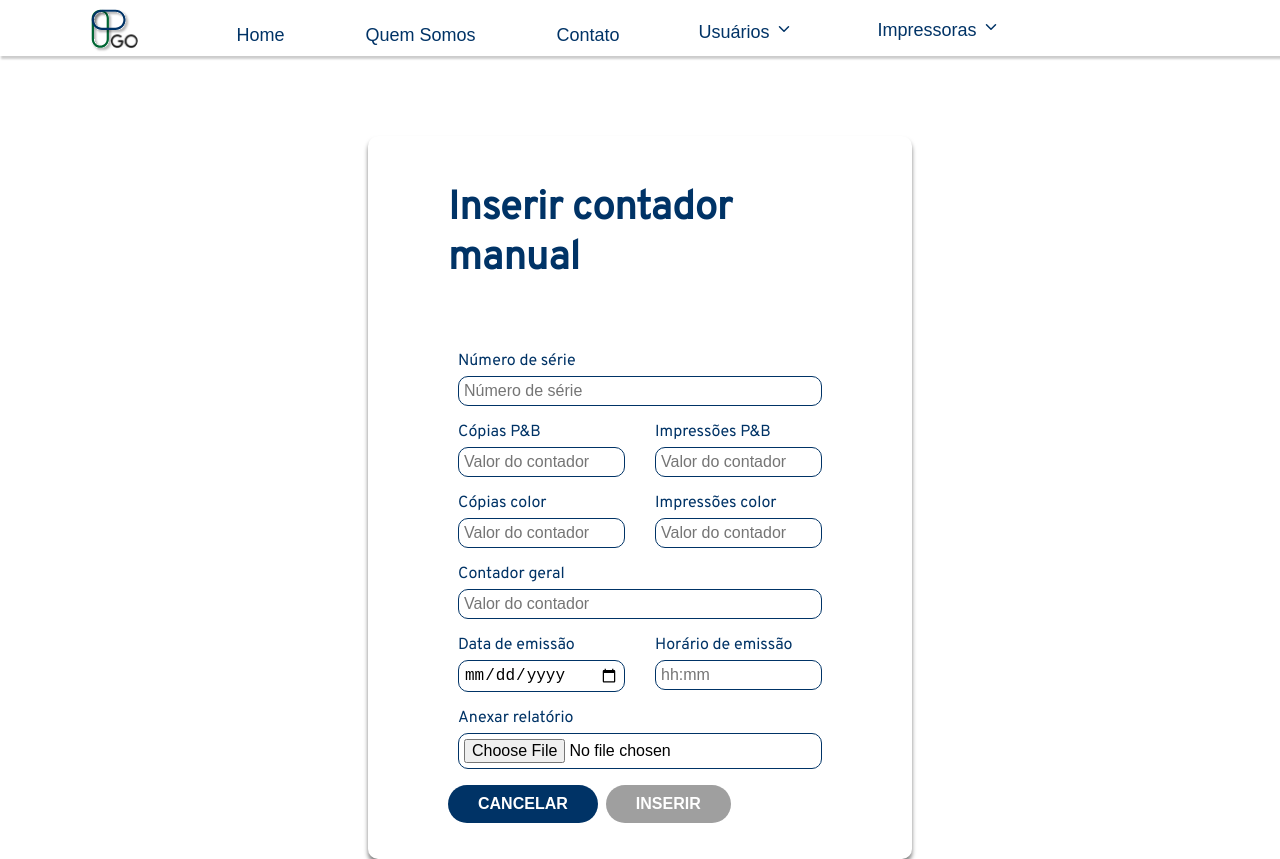
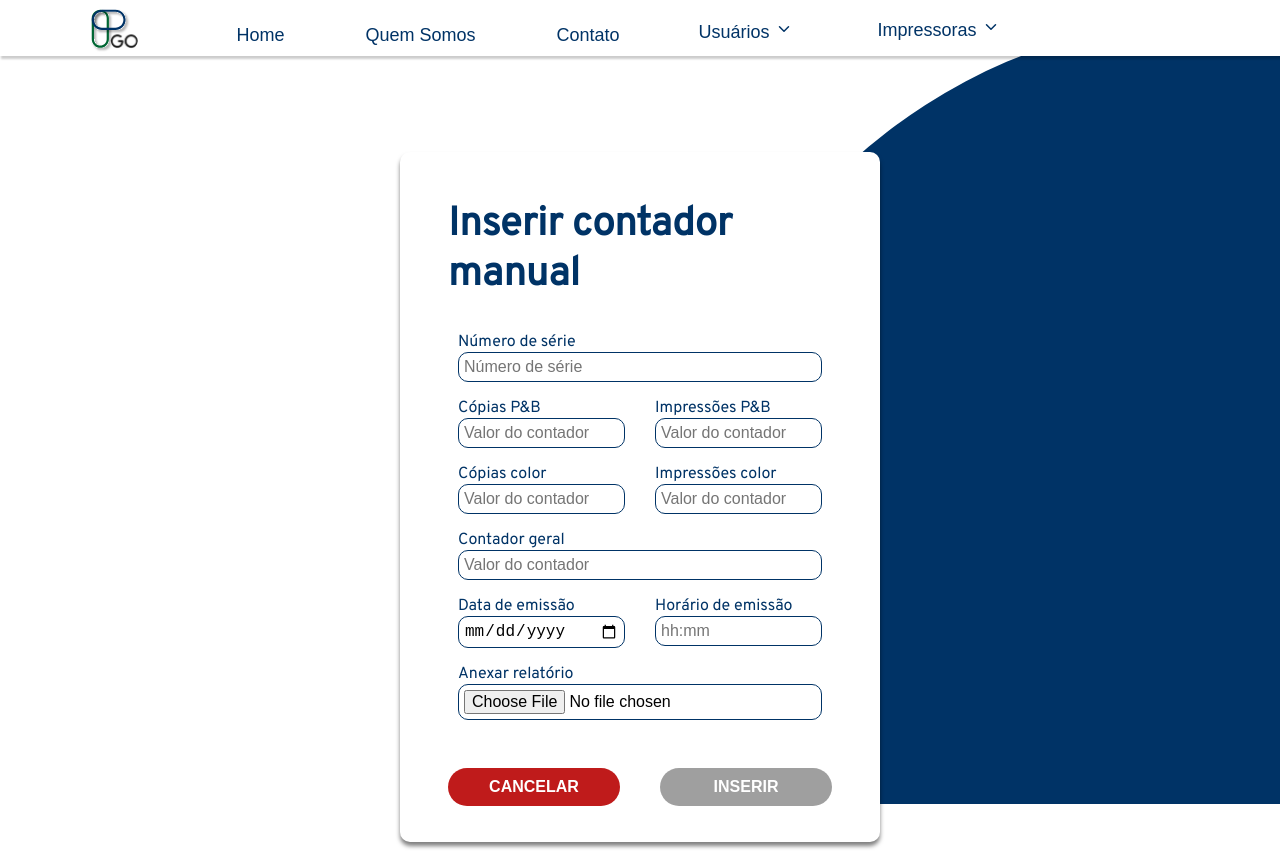
Before and after one commit to fga-eps-mds/2023.2-PrintGo-FrontEnd, a React (Create React App) app: page /inserirContador in a window 1280 px wide. Built offline with nearby package versions, Linux system fonts and the light colour scheme; no server answers.

Commit message:
:repeat: (#184) adicionando estilização do formulário

```diff
--- a/src/components/forms/CounterForm.js
+++ b/src/components/forms/CounterForm.js
@@ -109,7 +109,7 @@ export default function CounterForm() {
 
                 <div id="form-buttons">
                     <button className="form-button" type="button" id="cancel-bnt" >CANCELAR</button>
-                    <button className="form-button" type="submit" id="register-bnt" disabled={!isValid}>INSERIR</button>
+                    <button className="form-button" type="submit" id="insert-bnt" disabled={!isValid}>INSERIR</button>
                 </div>
 
             </form>
--- a/src/pages/InsertCounter.js
+++ b/src/pages/InsertCounter.js
@@ -1,4 +1,5 @@
 import "../style/pages/insertCounter.css";
+import ellipse_image from "../assets/login_ellipse.svg";
 import React from "react";
 import CounterForm from "../components/forms/CounterForm";
 import Navbar from "../components/navbar/Navbar";
@@ -10,6 +11,9 @@ export default function CreateUserPage() {
       <div id="form-container">
         <CounterForm />
       </div>
+      <div id="ellipse-insert-counter">
+        <img alt="" src={ellipse_image}/>
+      </div>
     </>
   );
 }
--- a/src/style/components/counterForm.css
+++ b/src/style/components/counterForm.css
@@ -3,12 +3,13 @@
     border-radius: 10px;
     display: flex;
     width: 30vw;
+    max-width: 30rem;
     height: 100%;
     justify-content: center;
     align-items: center;
     flex-direction: column;
     box-shadow: 0px 4px 4px rgba(0, 0, 0, 0.5);
-    padding: 1rem 5rem;
+    padding: 1rem 3rem;
 }
 
 #form-header {
@@ -17,4 +18,42 @@
 
 #form-header h5 {
     margin-top: 2rem;
+    margin-bottom: 2rem;
 }
+
+#input-line {
+    display: flex;
+    justify-content: space-between;
+}
+
+#input-box label {
+    margin-bottom: 0px;
+}
+
+#form-buttons {
+    display: flex;
+    justify-content: space-around;
+    margin-top: 2rem;
+    gap: 2rem;
+}
+
+#form-buttons button {
+    width: 100%;
+}
+
+#cancel-bnt {
+    background-color: #BF1B1B;
+    transition: background-color 0.3s, filter 0.3s;
+}
+
+#insert-bnt {
+    margin-left: 8px;
+    transition: background-color 0.3s, filter 0.3s;
+    background-color: #006633;
+}
+
+#insert-bnt:disabled {
+    background-color: #6C6C6C !important;
+    opacity: 65%;
+    cursor: not-allowed;
+}
--- a/src/style/pages/insertCounter.css
+++ b/src/style/pages/insertCounter.css
@@ -1,4 +1,13 @@
 #form-container {
     display: flex;
+    height: 100%;
     justify-content: space-around;
+    padding: 1rem
 }
+
+#ellipse-insert-counter {
+    position: fixed;
+    bottom: -10px;
+    right: 0px;
+    z-index: -1;
+}
```
